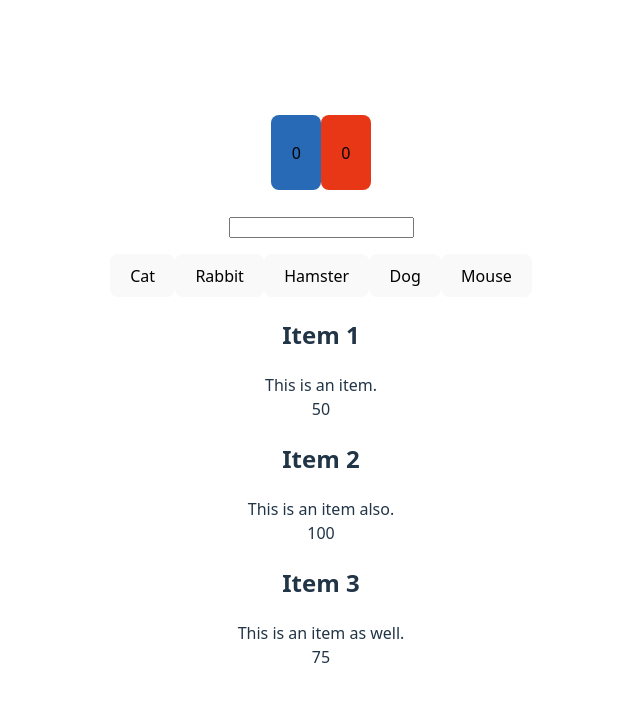
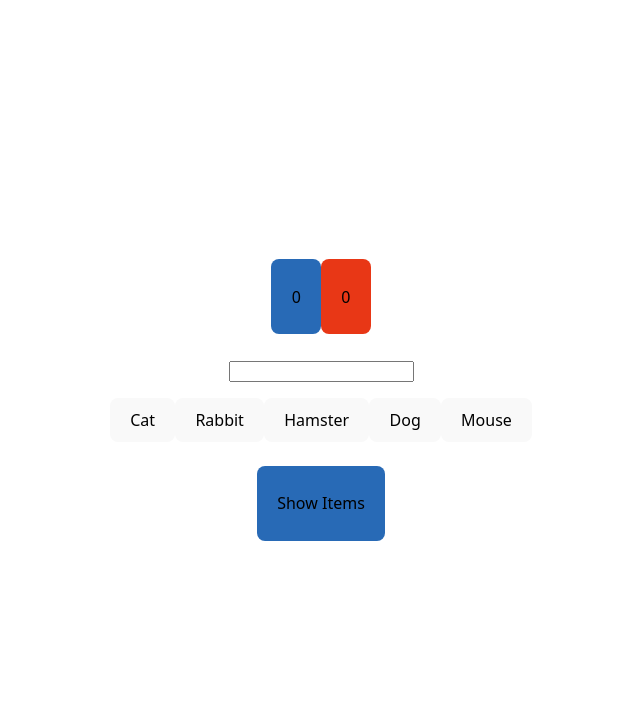
Before and after one commit to aschoolnick/react-app, a React (Vite) app in the folder react-app/: page / in a window 1280 px wide. Shown: the top 702 px of the page, without its empty margins (319-959 px from the left). Built offline with nearby package versions, Linux system fonts and the light colour scheme.

Commit message:
Conditional Rendering

```diff
--- a/react-app/src/App.jsx
+++ b/react-app/src/App.jsx
@@ -5,6 +5,7 @@ import { Button } from './Button'
 import { Textbox } from './Textbox'
 import { TextBlockList } from './TextBlockList'
 import { Store } from './Store'
+
 import './App.css'
 
 function App() {
@@ -18,6 +19,7 @@ function App() {
       <br/><br/>
       <Textbox/>
       <TextBlockList/>
+      <br/> <br/>
       <Store />
 
     </>
--- /dev/null
+++ b/react-app/src/ButtonShowHide.jsx
@@ -0,0 +1,11 @@
+import { useState, useEffect} from "react"
+
+export function ButtonShowHide({color, show, setShow})
+{
+
+    return (
+        <button onClick={() => setShow(!show)} style={{backgroundColor: color}}>
+            <p>{show ? "Hide Items" : "Show Items"}</p>
+        </button>
+    )
+}
--- a/react-app/src/Store.jsx
+++ b/react-app/src/Store.jsx
@@ -1,4 +1,6 @@
+import { useState } from "react"
 import { StoreItem } from "./StoreItem"
+import { ButtonShowHide } from './ButtonShowHide'
 
 export function Store()
 {
@@ -8,13 +10,31 @@ export function Store()
         { title: "Item 3", description: "This is an item as well.", price: 75 }
     ];
 
+    const [showItem, setShowItem] = useState(false);
+
     return (
         <>
-            {storeList.map((item, index) => {
+            <ButtonShowHide show={showItem} setShow={setShowItem} color={"#286ab6"}/>
+
+            {showItem ? storeList.map((item, index) => {
                 return (
                     <StoreItem item={item} key={index}/>
                 )
-            })}
+            }) : <></>}
+            {/* Can also be written as {showItem && <ComponentToRender/>} */}
+            {
+                /* We can also render via a function instead
+
+                function ShowItems({show}) {
+                    if(show) {
+                        return (....)
+                    }
+                }
+
+                <ShowItems show={showItem} />
+
+                */
+            }
         </>
     )
 }
```
